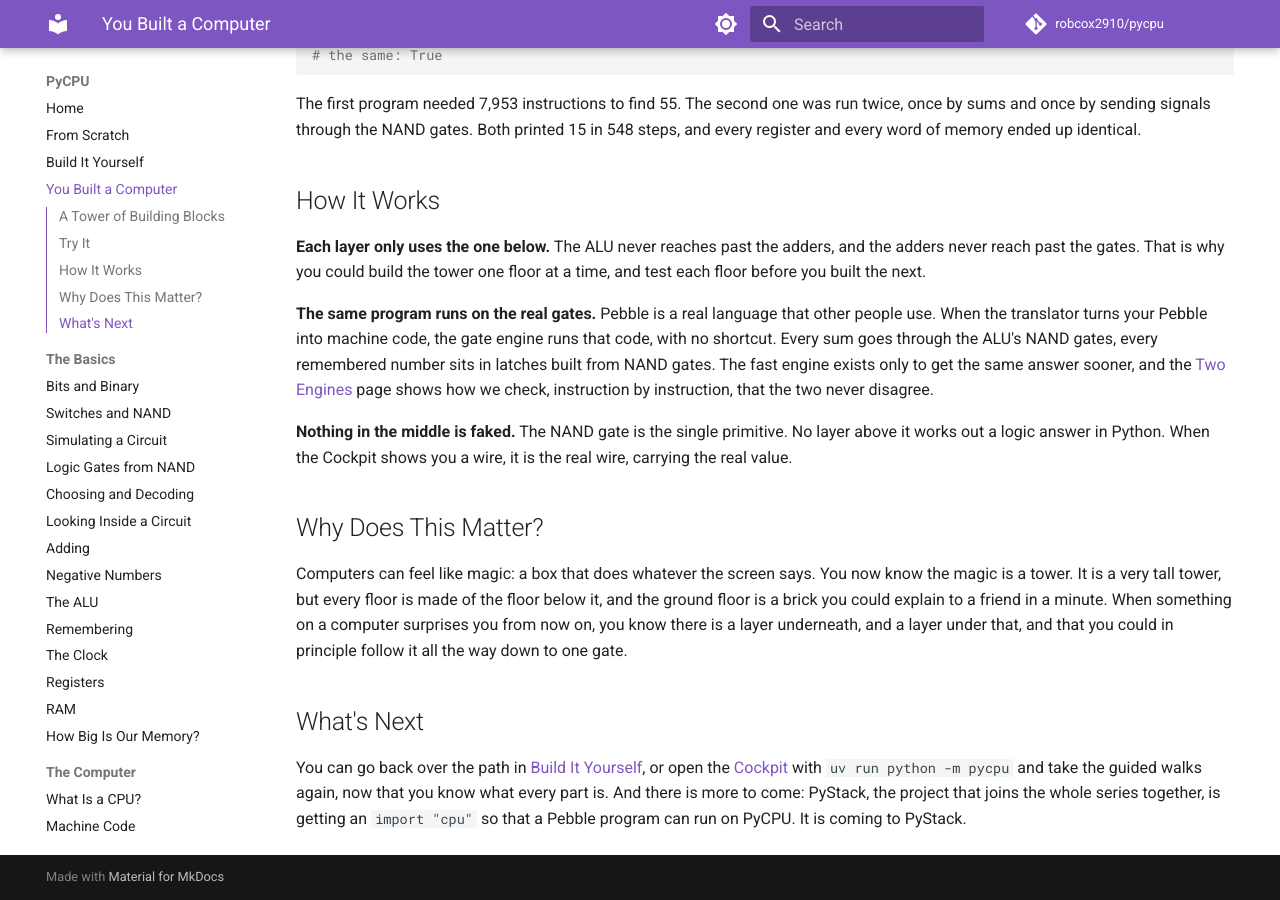
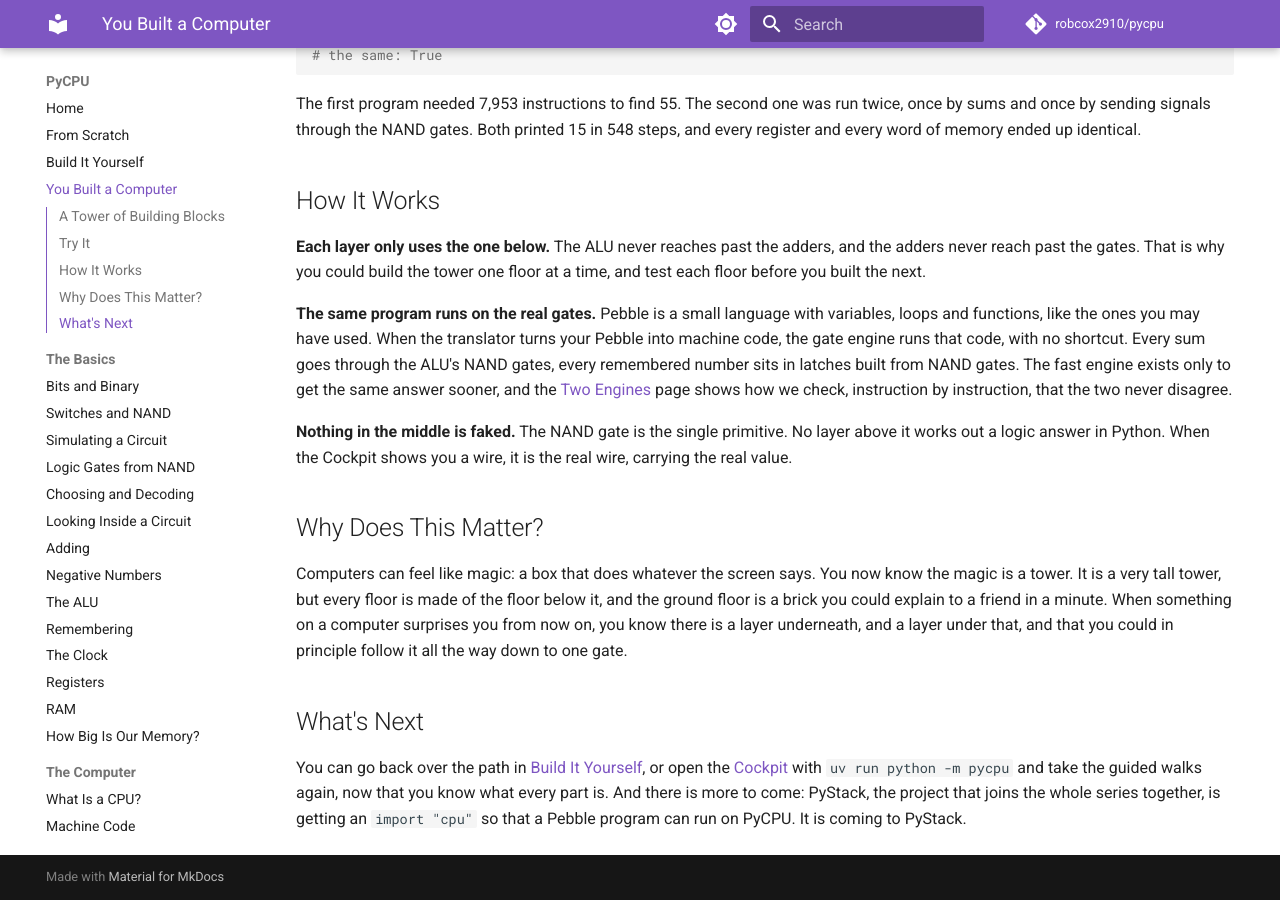
Before and after one commit to robcox2910/pycpu, an MkDocs documentation site: the page built from docs/you-built-a-computer.md, in a window 1280 px wide and 900 px high, scrolled down 1890 px. Built offline with MkDocs 1.6.1 and Material for MkDocs 9.7.7, drawn with Linux system fonts in a browser that asks for light colours; comment, search, counter and statistics services are not loaded.

Commit message:
docs: describe Pebble truthfully on the closing page
Co-Authored-By: Claude Opus 5.5 <noreply@anthropic.com>

```diff
--- a/docs/you-built-a-computer.md
+++ b/docs/you-built-a-computer.md
@@ -86,8 +86,8 @@ steps, and every register and every word of memory ended up identical.
 adders never reach past the gates. That is why you could build the tower one floor at
 a time, and test each floor before you built the next.
 
-**The same program runs on the real gates.** Pebble is a real language that other
-people use. When the translator turns your Pebble into machine code, the gate engine
+**The same program runs on the real gates.** Pebble is a small language with
+variables, loops and functions, like the ones you may have used. When the translator turns your Pebble into machine code, the gate engine
 runs that code, with no shortcut. Every sum goes through the ALU's NAND gates, every
 remembered number sits in latches built from NAND gates. The fast engine exists only
 to get the same answer sooner, and the [Two Engines](concepts/two-engines.md) page
```
